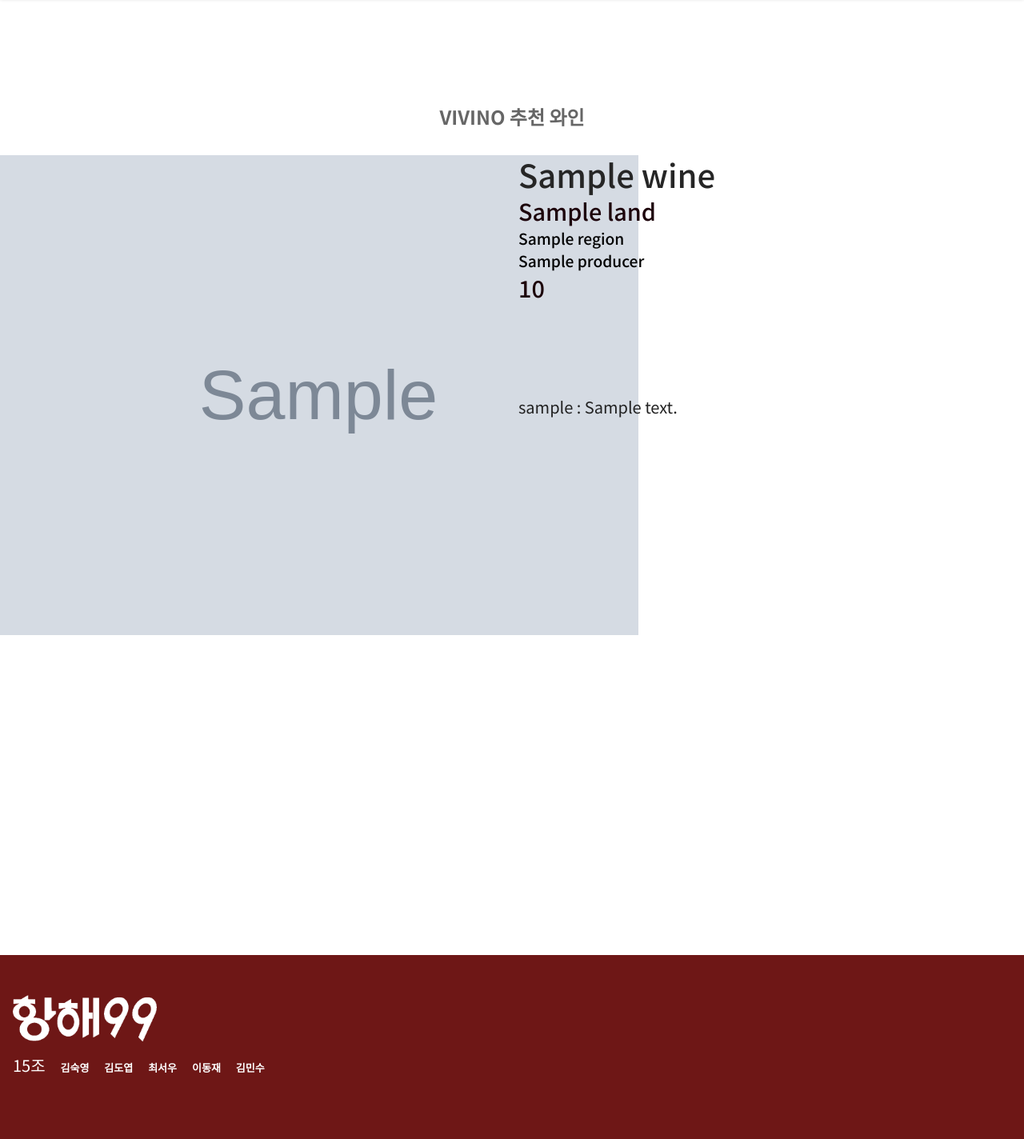
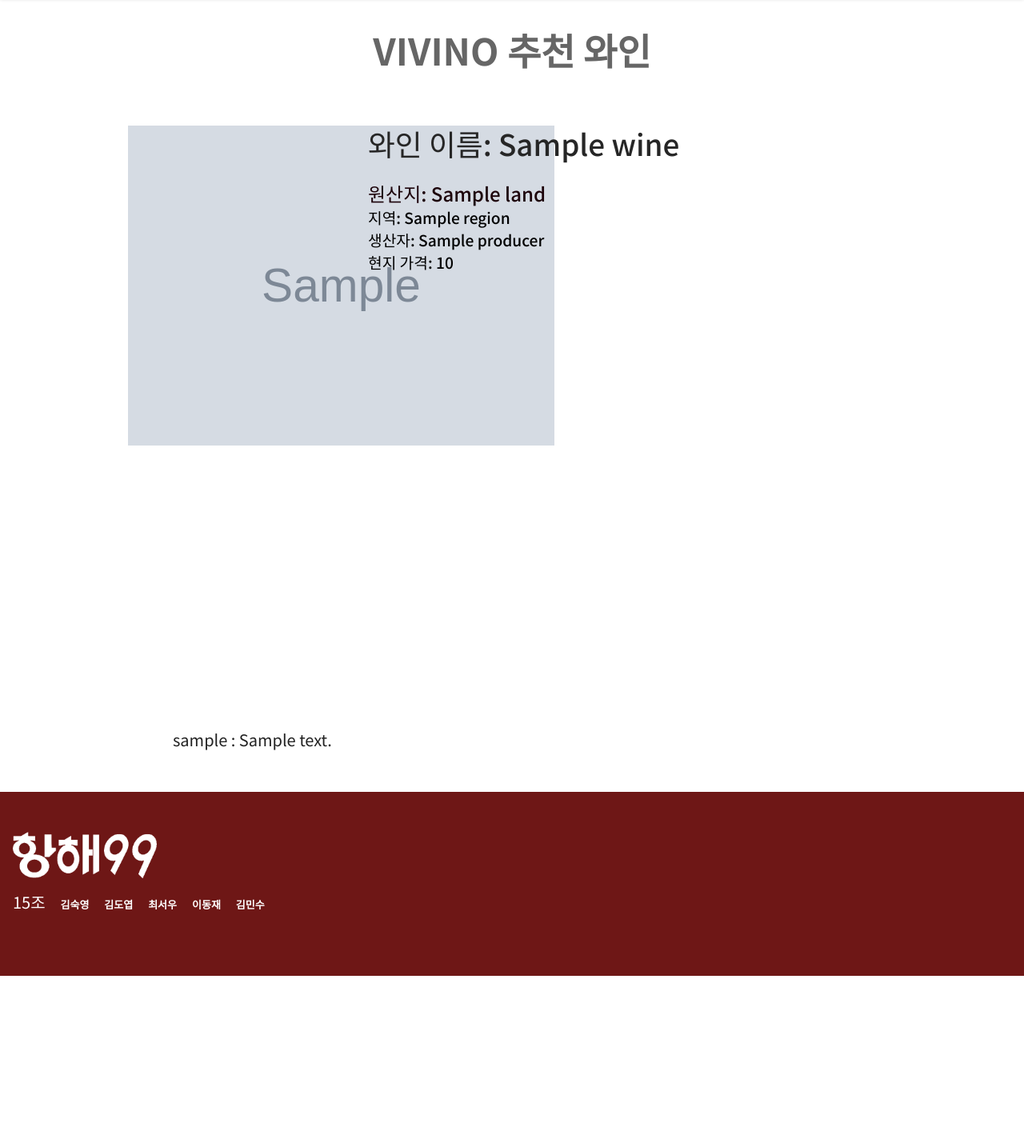
Before and after one commit to doyupK/Toy_Project, a Flask app: page /crawling_detail/1 in a window 1280 px wide. Shown: the part 82-1506 px from the top of the page at 80% size. After the commit the page ends 1302 px from the top, so only its background shows below. Run offline with Flask 2, Linux system fonts and the light colour scheme; grey boxes marked "Sample" are stand-in pictures; a database or web service that is not in the repository returns one stand-in record (values such as "Sample title"); some libraries are stand-ins or nearby versions.

Commit message:
see_user_comments.html 생성 및 Crawling_detail.html 일부 수정

```diff
--- a/app.py
+++ b/app.py
@@ -2,9 +2,9 @@
 import jwt as jwt
 import certifi
 from pymongo import MongoClient
+import gridfs
 from flask import Flask, render_template, request, jsonify, redirect, url_for
 from datetime import datetime, timedelta
-
 
 ca = certifi.where()
 # client = MongoClient('mongodb+srv://test:sparta@cluster0.kxazb.mongodb.net/Cluster0?retryWrites=true&w=majority',
@@ -420,5 +420,8 @@
 def intro():
     return render_template('intro2.html')
 
+
+
+
 if __name__ == '__main__':
     app.run('0.0.0.0', port=5000, debug=True)
--- a/static/css/style.css
+++ b/static/css/style.css
@@ -69,7 +69,7 @@
 }
 
 .post_box {
-    padding: 50px;
+    /*padding: 50px;*/
 }
 
 .post_box .winesite_recommended_list {
@@ -118,27 +118,27 @@
     color: #fff;
 }
 
-.site_menu ul:after{
+.site_menu ul:after {
     display: block;
     content: '';
     clear: both;
 }
 
-.site_menu li:hover .inside_ul{
+.site_menu li:hover .inside_ul {
     display: block;
 }
 
-.site_menu .inside_ul{
+.site_menu .inside_ul {
     display: none;
 }
 
 .recommended_list {
-    margin: 80px 0 30px 0;
+    margin: 30px 0 60px 0;
     text-align: center;
 }
 
 .recommended_list li a {
-    font-size: 24px;
+    font-size: 46px;
     color: #666;
     font-weight: 700;
 }
@@ -224,7 +224,7 @@
 
 .main_content {
     position: relative;
-    height: 900px;
+    height: 500px;
     display: flex;
     /*flex-direction: row;*/
     justify-content: space-between;
@@ -235,17 +235,17 @@
 }
 
 .img_box {
-    width: 500px;
-    height: 600px;
+    width: 300px;
+    height: 400px;
     display: flex;
-    justify-content: center;
+    justify-content: left;
+    margin-left: 50px;
 
 }
 
 .Review_img {
     width: auto;
-    height: auto;
-
+    height: 400px;
 }
 
 #title {
@@ -255,15 +255,15 @@
 }
 
 #title h1 {
-    font-size: 2.5rem;
+    font-size: 2.3rem;
     font-weight: 500;
     letter-spacing: normal;
     color: #262626;
-    margin-bottom: 5px;
+    margin-bottom: 4%;
 }
 
 #title h2 {
-    font-size: 1.8rem;
+    font-size: 1.5rem;
     font-weight: 500;
     letter-spacing: normal;
     color: #1c020a;
@@ -279,14 +279,18 @@
 }
 
 .review_detail {
-    width: 600px;
+    width: 800px;
 
 }
 
 .comment_box {
-    /*display: inline-block;*/
-    height: 600px;
+    display: block;
+    height: 200px;
+    max-height: 600px;
+    /*background-color: white;*/
+    margin-bottom: 5%;
 }
+
 #commentInputArea {
     width: 100%;
 }
@@ -299,7 +303,26 @@
     font-size: 20px;
 }
 
+.input-group-text{
+    display: block;
+    margin-right: 75%;
+    margin-left: 10%;
+    margin-bottom: 3%;
+}
 
+.form-control{
+    display: block;
+    margin-left: 15%;
+}
+
+.button_for_comment{
+    padding-top: 0.4%;
+    margin-left: 92%;
+}
+
+.commentList{
+    margin-left: 10%;
+}
 
 
 
--- a/templates/Crawling_detail.html
+++ b/templates/Crawling_detail.html
@@ -17,7 +17,7 @@
 
     <!-- CSS -->
     <link rel="stylesheet" href="../static/css/reset.css">
-    <link rel="stylesheet" href="../static/css/style.css">
+    <link rel="stylesheet" href="../static/css/style.css?ver=36">
     <link rel="stylesheet" href="../static/css/swiper.css">
 
     <!-- 웹 폰트 -->
@@ -37,11 +37,6 @@
             src="https://cdnjs.cloudflare.com/ajax/libs/popper.js/1.12.9/umd/popper.min.js"
             integrity="sha384-ApNbgh9B+Y1QKtv3Rn7W3mgPxhU9K/ScQsAP7hUibX39j7fakFPskvXusvfa0b4Q"
             crossorigin="anonymous"></script>
-
-
-
-
-
 </head>
 
 <body>
@@ -70,8 +65,6 @@
         </div>
     </div>
 </header>
-
-
 <div class="wrapper">
     <div class="container">
         <div class="row">
@@ -89,48 +82,50 @@
                         <div class="review_detail">
                             <div id="title">
                                 <h5 id="postNum" style="display: none">{{ review.post_num }}</h5>
-                                <h1>{{ review.name }}</h1>
-                                <h2>{{ review.land }}</h2>
-                                <h3>{{ review.region }}</h3>
-                                <h3>{{ review.producer }}</h3>
-                                <h2>{{ review.price }}</h2>
+                                <h1>와인 이름: {{ review.name }}</h1>
+                                <h2>원산지: {{ review.land }}</h2>
+                                <h3>지역: {{ review.region }}</h3>
+                                <h3>생산자: {{ review.producer }}</h3>
+                                <h3>현지 가격: {{ review.price }}</h3>
                             </div>
-
+                        </div>
+                    </div>
+                </section>
                 <div class="comment_box">
                     {% if user_info is not none %}
-                                    <div class="input-group mb-3">
-
-                                            <span class="input-group-text" id="commentUserName">{{ user_info.id }}</span>
-
-                                        <input type="text" class="form-control" placeholder="Comment Input"
-                                               aria-label="Comment Input" aria-describedby="button-addon2" id="commentInput">
-                                        <button class="btn btn-outline-dark" type="button" id="button-addon2" onclick="save_comment()">
-                                            댓글 달기
+                    <div class="input-group-text" id="commentUserName"><a onclick="see_more_info()" href="#">{{
+                        user_info.id }}</a></div>
+                    <div class="input-group">
+                        <textarea type="text" class="form-control" placeholder="댓글을 입력하세요."
+                                  aria-label="Comment Input" aria-describedby="button-addon2"
+                                  id="commentInput"></textarea>
+                    </div>
+                    <div class="button_for_comment">
+                        <button class="btn btn-outline-dark" type="button" id="button-addon2"
+                                onclick="save_comment()">댓글 달기
                         </button>
                     </div>
                     {% endif %}
-
+                </div>
                 <div class="commentList">
                     {% for comment in comments %}
-                                        {% if comments[loop.index0].username == user_info.id  %}
-                                            <p class="comment_row"><span>{{comments[loop.index0].username}} : {{comments[loop.index0].comment}}</span>
+                    {% if comments[loop.index0].username == user_info.id %}
+                    <p class="comment_row">
+                        <span>{{comments[loop.index0].username}} : {{comments[loop.index0].comment}}</span>
                         <button type="button" class="btn-close" aria-label="Close"
-                                                    onclick="delete_comment({{comments[loop.index0].comment_id }})"></button></p>
+                                onclick="delete_comment({{comments[loop.index0].comment_id }})"></button>
+                    </p>
                     {% else %}
-                                            <p class="comment_row"><span>{{comments[loop.index0].username}} : {{comments[loop.index0].comment}}</span></p>
+                    <p class="comment_row">
+                        <span>{{comments[loop.index0].username}} : {{comments[loop.index0].comment}}</span>
+                    </p>
                     {% endif %}
                     {% endfor %}
-
                 </div>
             </div>
         </div>
     </div>
-                </section>
 </div>
-        </div>
-    </div>
-</div>
-
 <!-- footer -->
 <footer id="footer">
     <div id="footer_info">
@@ -184,7 +179,8 @@
         });
 
     }
-        function delete_comment(delete_id){
+
+    function delete_comment(delete_id) {
         let res = confirm('삭제할까요?')
         if (res == true) {
             let pageInfo = "Weinco"
@@ -213,5 +209,11 @@
 
         }
     }
+
+    function see_more_info() {
+        let user_link = "http://www.naver.com";
+        window.open(user_link);
+
+            }
 </script>
 </html>
--- a/weinco_crawling.py
+++ b/weinco_crawling.py
@@ -9,7 +9,7 @@
 
 ca = certifi.where()
 
-client = MongoClient('mongodb+srv://test:sparta@cluster0.kxazb.mongodb.net/Cluster0?retryWrites=true&w=majority', tlsCAFile=ca)
+client = MongoClient('mongodb+srv://test:sparta@sparta.eacl0.mongodb.net/sparta?retryWrites=true&w=majority', tlsCAFile=ca) #이동재
 db = client.dbsparta
 
 headers = {'User-Agent' : 'Mozilla/5.0 (Windows NT 10.0; Win64; x64)AppleWebKit/537.36 (KHTML, like Gecko) Chrome/73.0.3683.86 Safari/537.36'}
```
Also changed, not shown: see_user_comments.html (added, +175 -0 lines). Lines whose indentation alone changed are shown as unchanged.
